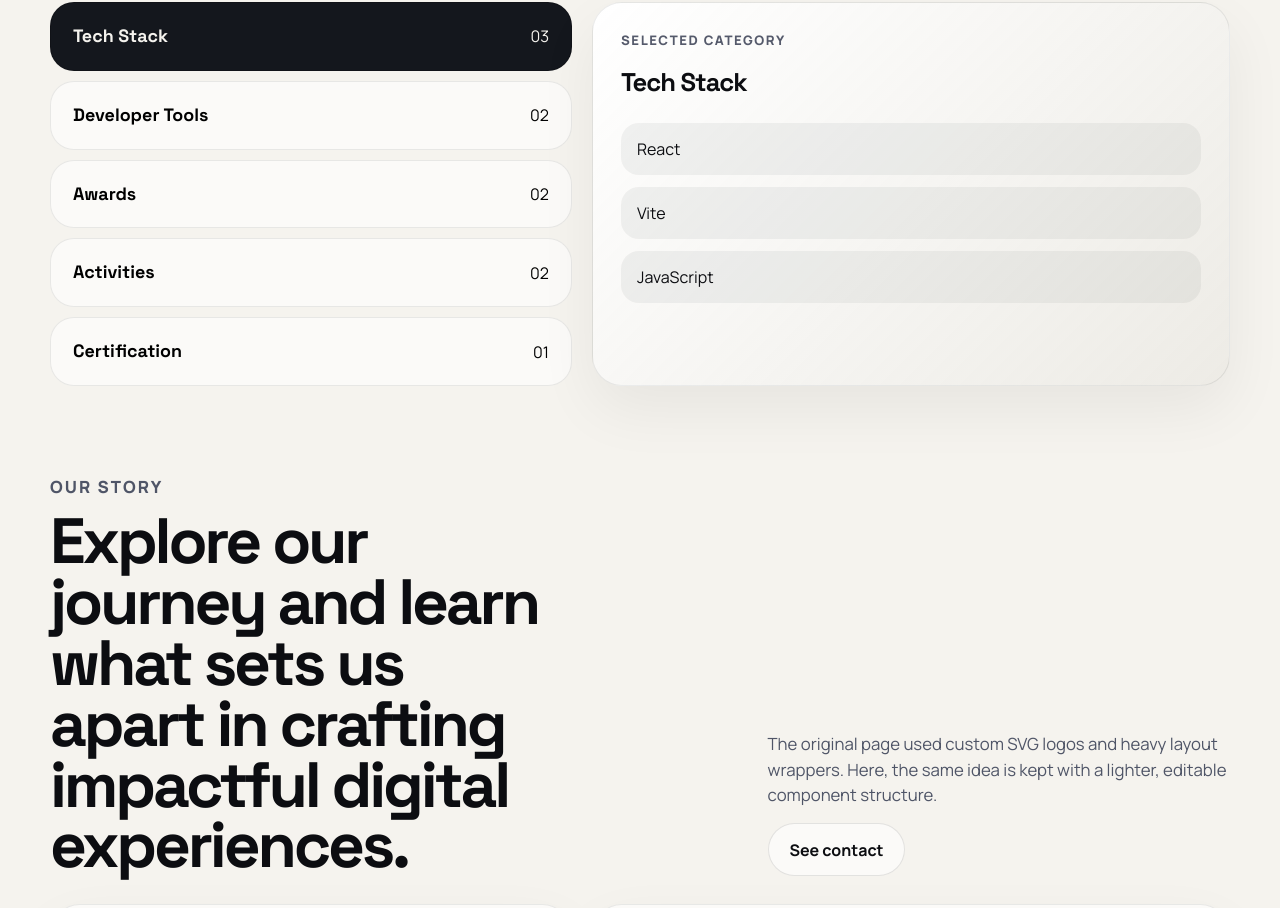
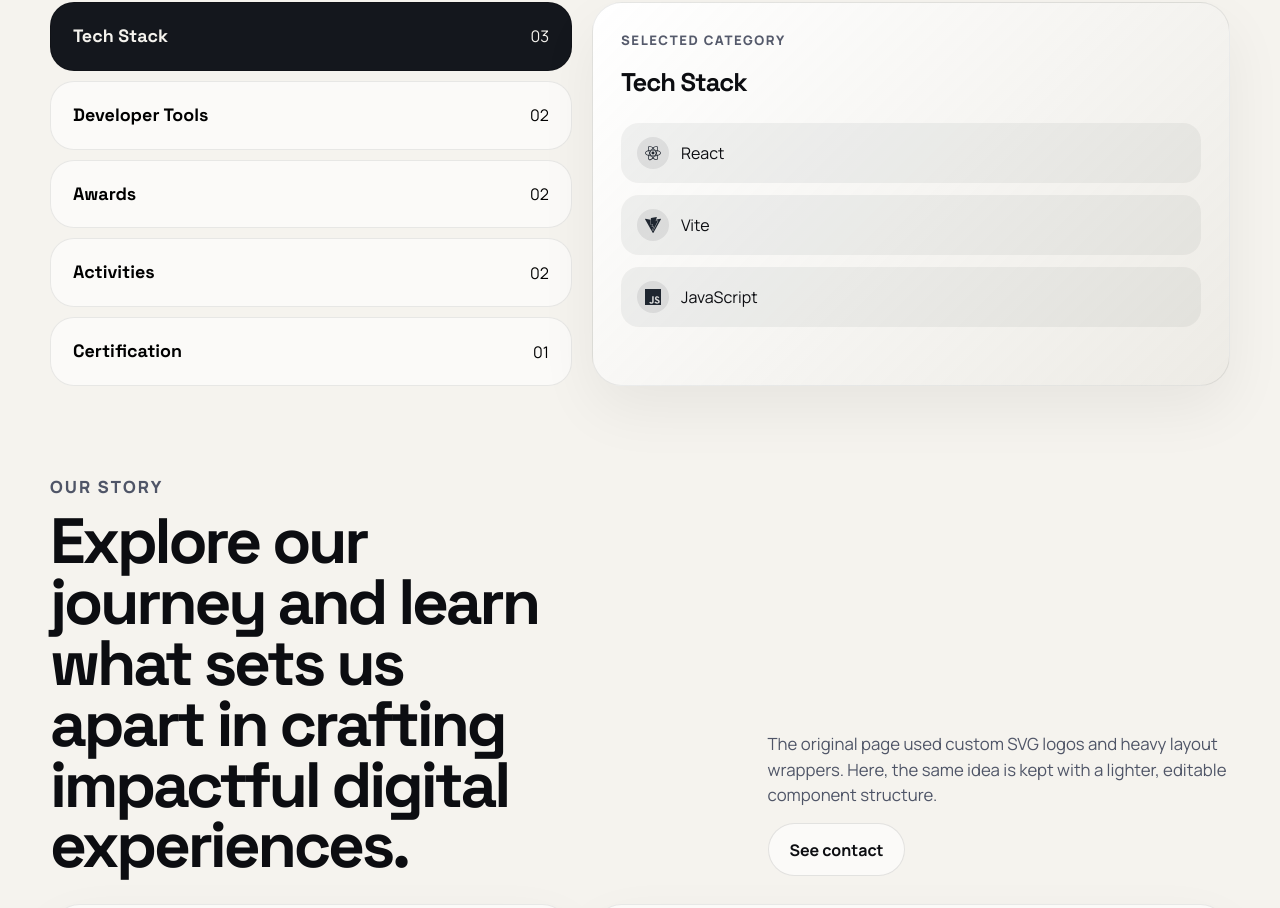
Before and after one commit to ppsssj/PortFolio_ppsssj, a React (Vite) app: page / in a window 1280 px wide. Shown: the part 3837-4745 px from the top of the page. Built offline with nearby package versions, Linux system fonts and the light colour scheme.

Commit message:
아이콘 화

```diff
--- a/package.json
+++ b/package.json
@@ -10,7 +10,8 @@
   },
   "dependencies": {
     "react": "^18.3.1",
-    "react-dom": "^18.3.1"
+    "react-dom": "^18.3.1",
+    "react-icons": "^5.6.0"
   },
   "devDependencies": {
     "@vitejs/plugin-react": "^4.3.4",
--- a/src/App.jsx
+++ b/src/App.jsx
@@ -1,4 +1,11 @@
 import { useState } from "react";
+import {
+  HiOutlineAcademicCap,
+  HiOutlineIdentification,
+  HiOutlineTrophy,
+  HiOutlineUserGroup,
+} from "react-icons/hi2";
+import { SiGit, SiGithub, SiJavascript, SiReact, SiVite } from "react-icons/si";
 import codeGraphImage from "../assets/CodeGraph.png";
 import gitEffectsImage from "../assets/git_effects.gif";
 import graphMindImage from "../assets/GraphMind.png";
@@ -160,6 +167,19 @@ const socials = [
   { label: "Dribbble", href: "https://dribbble.com/dawidpietrasiak" },
   { label: "Instagram", href: "https://www.instagram.com/dawid_pietrasiak/" },
 ];
+
+const itemIcons = {
+  React: SiReact,
+  Vite: SiVite,
+  JavaScript: SiJavascript,
+  Git: SiGit,
+  GitHub: SiGithub,
+  "BLEP Data Utilization Competition": HiOutlineTrophy,
+  "Best Paper Award, Korea Data Science Society": HiOutlineTrophy,
+  "Leadership Staff, LikeLion Club": HiOutlineUserGroup,
+  "AICS Undergraduate Researcher": HiOutlineAcademicCap,
+  "Information Processing Engineer": HiOutlineIdentification,
+};
 
 function SectionIntro({
   eyebrow,
@@ -417,9 +437,20 @@ function App() {
               <p className="eyebrow">Selected category</p>
               <h3>{services[activeService].name}</h3>
               <ul>
-                {services[activeService].items.map((item) => (
-                  <li key={item}>{item}</li>
-                ))}
+                {services[activeService].items.map((item) => {
+                  const Icon = itemIcons[item];
+
+                  return (
+                    <li key={item}>
+                      {Icon ? (
+                        <span className="service-item__icon" aria-hidden="true">
+                          <Icon />
+                        </span>
+                      ) : null}
+                      <span>{item}</span>
+                    </li>
+                  );
+                })}
               </ul>
             </div>
           </div>
--- a/src/styles.css
+++ b/src/styles.css
@@ -722,9 +722,28 @@ img {
 }
 
 .service-panel li {
+  display: flex;
+  align-items: center;
+  gap: 12px;
   padding: 14px 16px;
   border-radius: 18px;
   background: rgba(17, 19, 24, 0.05);
+}
+
+.service-item__icon {
+  display: inline-grid;
+  place-items: center;
+  width: 2rem;
+  height: 2rem;
+  flex: 0 0 2rem;
+  border-radius: 999px;
+  background: rgba(17, 19, 24, 0.08);
+  color: #1f2630;
+}
+
+.service-item__icon svg {
+  width: 1rem;
+  height: 1rem;
 }
 
 .about-grid {
```
Also changed, not shown: 1 other file (tests, documents, lock files or other folders).
